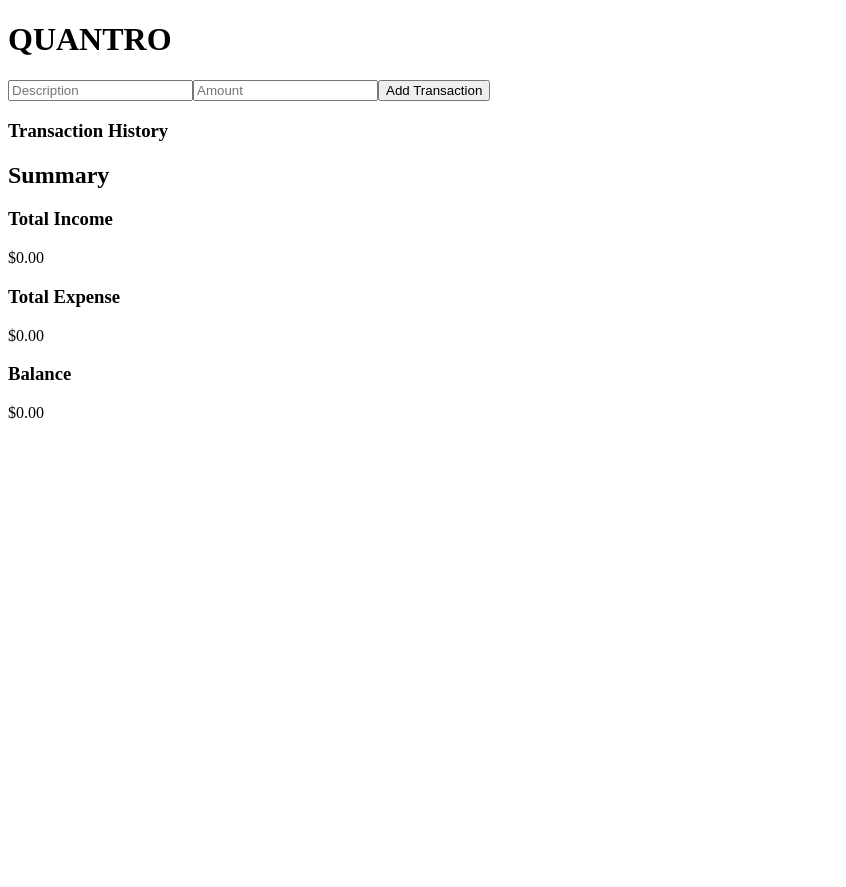
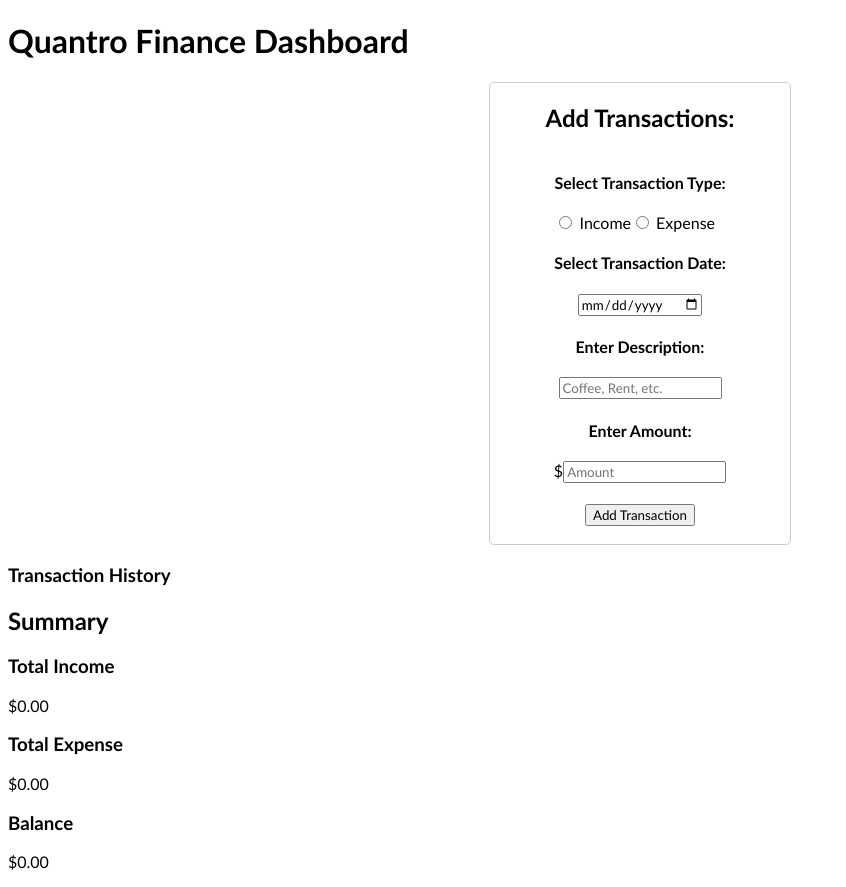
Before and after one commit to arendunn/quantro-finance-dashboard, a React (Create React App) app: page / in a window 1280 px wide. Shown: the whole page, without its empty margins (0-846 px from the left). Before the commit the page ends 800 px from the top, so only its background shows below. Built offline with nearby package versions, Linux system fonts and the light colour scheme.

Commit message:
Style form and added transaction type and date

```diff
--- a/src/App.js
+++ b/src/App.js
@@ -8,7 +8,7 @@ const App = () => {
   return (
     <FinanceProvider>
       <div>
-        <h1>QUANTRO</h1>
+        <h1>Quantro Finance Dashboard</h1>
         <TransactionForm/>
         <TransactionList/>
         <Summary/>
--- a/src/components/TransactionForm.jsx
+++ b/src/components/TransactionForm.jsx
@@ -3,36 +3,80 @@ import { FinanceContext } from '../context/FinanceContext';
 
 const TransactionForm = () => {
   const { addTransaction } = useContext(FinanceContext);
+  const [transactionType, setTransactionType] = useState('');
+  const [transactionDate, setTransactionDate] = useState('');
   const [description, setDescription] = useState('');
   const [amount, setAmount] = useState('');
 
   const handleSubmit = (e) => {
     e.preventDefault();
-    if (description && amount) {
-      addTransaction({ description, amount: parseFloat(amount) });
+    if (transactionType && transactionDate && description && amount) {
+      addTransaction({ transactionType, transactionDate, description, amount: parseFloat(amount) });
+      setTransactionType('');
+      setTransactionDate('');
       setDescription('');
       setAmount('');
     }
   };
 
+  const formStyle = {
+    display: 'flex',
+    flexDirection: 'column',
+    alignItems: 'center',
+    border: '1px solid #ccc',
+    borderRadius: '5px',
+    width: '300px',
+  };
+
   return (
-    <form onSubmit={handleSubmit}>
+    <div style={{display: 'flex', justifyContent: 'center', marginTop: '20px'}}>
+      <form onSubmit={handleSubmit} style={formStyle}>
+        <h2>Add Transactions:</h2>
+        <div className="transaction-type">
+          <h4>Select Transaction Type:</h4>
+          <input
+            type="radio"
+            value="income"
+            checked={transactionType === 'income'}
+            onChange={(e) => setTransactionType(e.target.value)}
+          /> Income
+          <input
+            type="radio"
+            value="expense"
+            checked={transactionType === 'expense'}
+            onChange={(e) => setTransactionType(e.target.value)}
+          /> Expense
+        </div>
+        <h4>Select Transaction Date: </h4>
+          <input
+            type="date"
+            value={transactionDate}
+            onChange={(e) => setTransactionDate(e.target.value)}
+            required
+          />
+        <h4>Enter Description: </h4>
         <input
           type="text"
-        placeholder="Description"
+          placeholder="Coffee, Rent, etc."
           value={description}
           onChange={(e) => setDescription(e.target.value)}
           required
         />
+        <h4>Enter Amount: </h4>
+        <span>$
           <input
-        type="number"
+            type="currency"
             placeholder="Amount"
             value={amount}
             onChange={(e) => setAmount(e.target.value)}
             required
           />
+        </span>
+        <h3>
           <button type="submit">Add Transaction</button>
+        </h3>
       </form>
+    </div>
   );
 }
 
--- a/src/components/TransactionList.jsx
+++ b/src/components/TransactionList.jsx
@@ -10,7 +10,9 @@ const TransactionList = () => {
         <ul>
             {transactions.map((transaction) => (
             <li key={transaction.id}>
-                {transaction.description} - ${transaction.amount}
+                {transaction.transactionDate} | {transaction.description}
+                {transaction.transactionType === "income" ? " +" : " -"}
+                ${transaction.amount}
             </li>
             ))}
         </ul>
--- a/src/index.css
+++ b/src/index.css
@@ -0,0 +1,3 @@
+* {
+    font-family: 'Gill Sans', 'Gill Sans MT', 'Trebuchet MS', sans-serif !important;
+}
```
Lines whose indentation alone changed are shown as unchanged.
